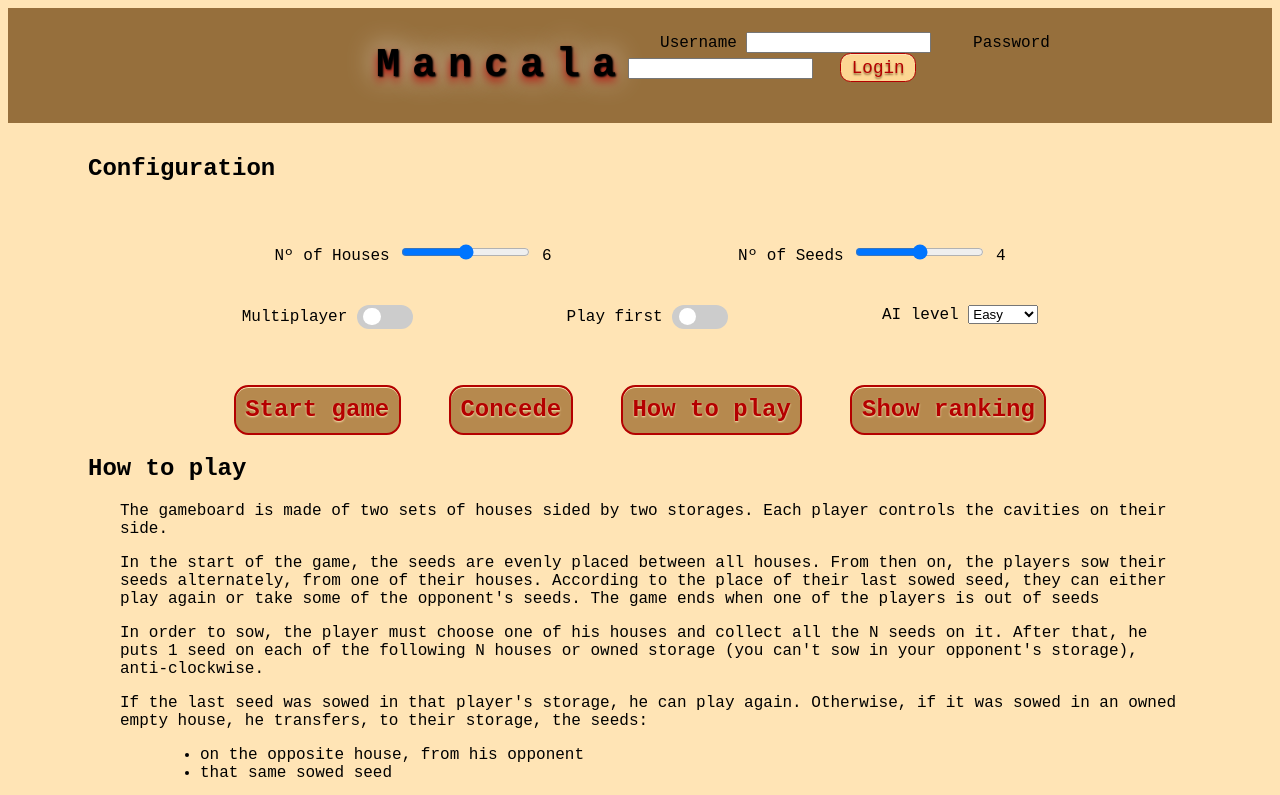
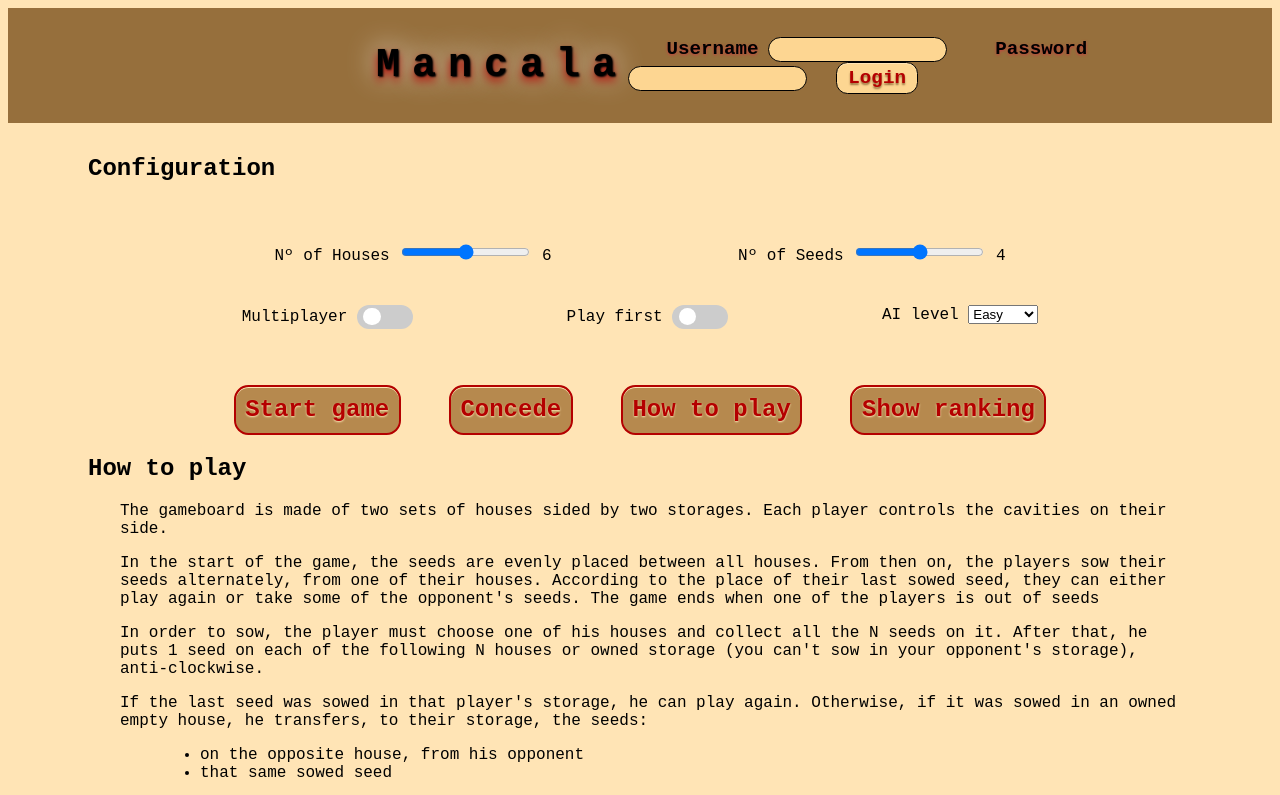
Before and after one commit to BrunoRosendo/Mancala-Web, a plain HTML site: page index.html in a window 1280 px wide. Shown: the top 795 px of the page. Drawn offline with Linux system fonts and the light colour scheme.

Commit message:
Redesigned the login form

```diff
--- a/styles.css
+++ b/styles.css
@@ -24,7 +24,9 @@ button, .button {
     border: 0.1em solid rgb(180, 0, 0);
     border-radius: 0.6em;
     padding: 0.4em;
-    margin: 0 1em 0 1em
+    margin: 0 1em 0 1em;
+
+    cursor: pointer;
 }
 
 button:hover,
@@ -44,7 +46,7 @@ button:active,
 header {
     display: flex;
     flex-direction: row;
-    align-items: flex-start;
+    align-items: center;
     justify-content: space-between;
     background-color: #966F3C;
     padding: 0.5em;
@@ -63,16 +65,30 @@ header {
 }
 
 #auth {
-    color: black;
-    padding-top: 1em;
     padding-right: 5em;
 }
 
+input[type=text], input[type=password] {
+    padding: 0.3em 0;
+    border: 1px solid black;
+    border-radius: 1em;
+    background-color: rgb(253, 214, 146);
+}
+
+#auth label {
+    font-size: 1.2em;
+    color: black;
+    font-weight: bold;
+    text-shadow: 0 1px 3px rgb(199, 60, 60);
+}
+
 .submitButton {
-    font: 1.1em 'Courier New', Courier, monospace;
+    font: 1.2em 'Courier New', Courier, monospace;
+    font-weight: 700;
     text-shadow: 0 2px 2px #966F3C;
 
     background-color: rgb(253, 214, 146);
+    border-color: black;
 
     padding: 0.2em 0.6em 0.2em 0.6em;
     margin-left: 1em;
```
